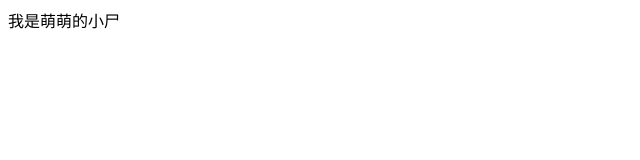
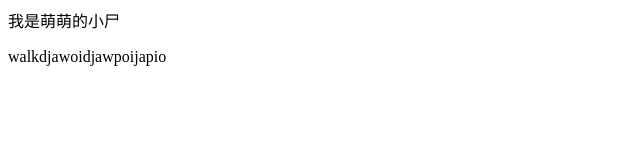
Before and after one commit to aa48670731/ceshi, a plain HTML site: page index.html in a window 1280 px wide. Shown: the whole page, without its empty margins (0-640 px from the left). Drawn offline with Linux system fonts and the light colour scheme.

Commit message:
third save

```diff
--- a/index.html
+++ b/index.html
@@ -9,6 +9,7 @@
 
 <body>
     <div>我是萌萌的小尸</div>
+    <p>walkdjawoidjawpoijapio</p>
 </body>
 
 </html>
```
